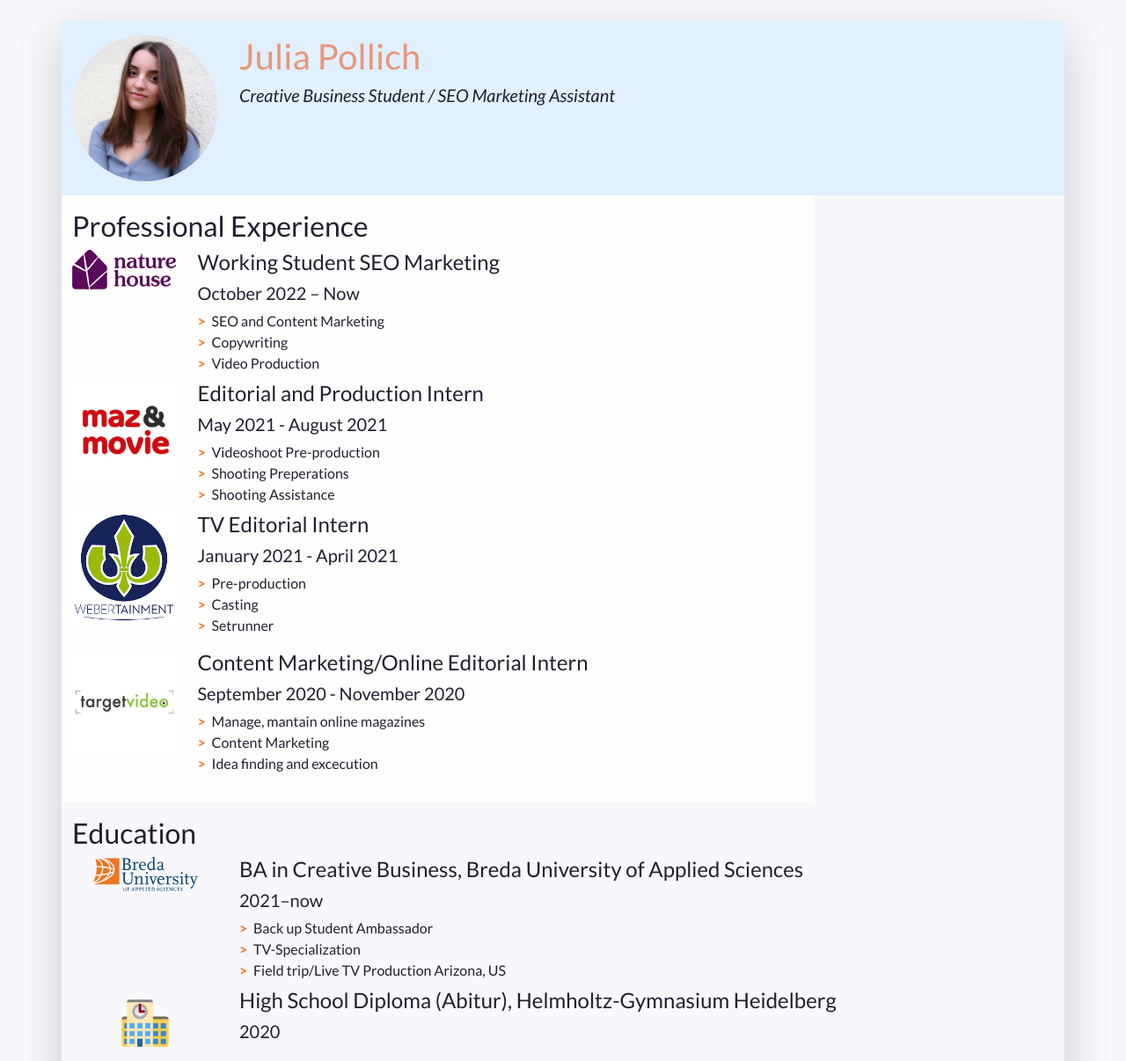
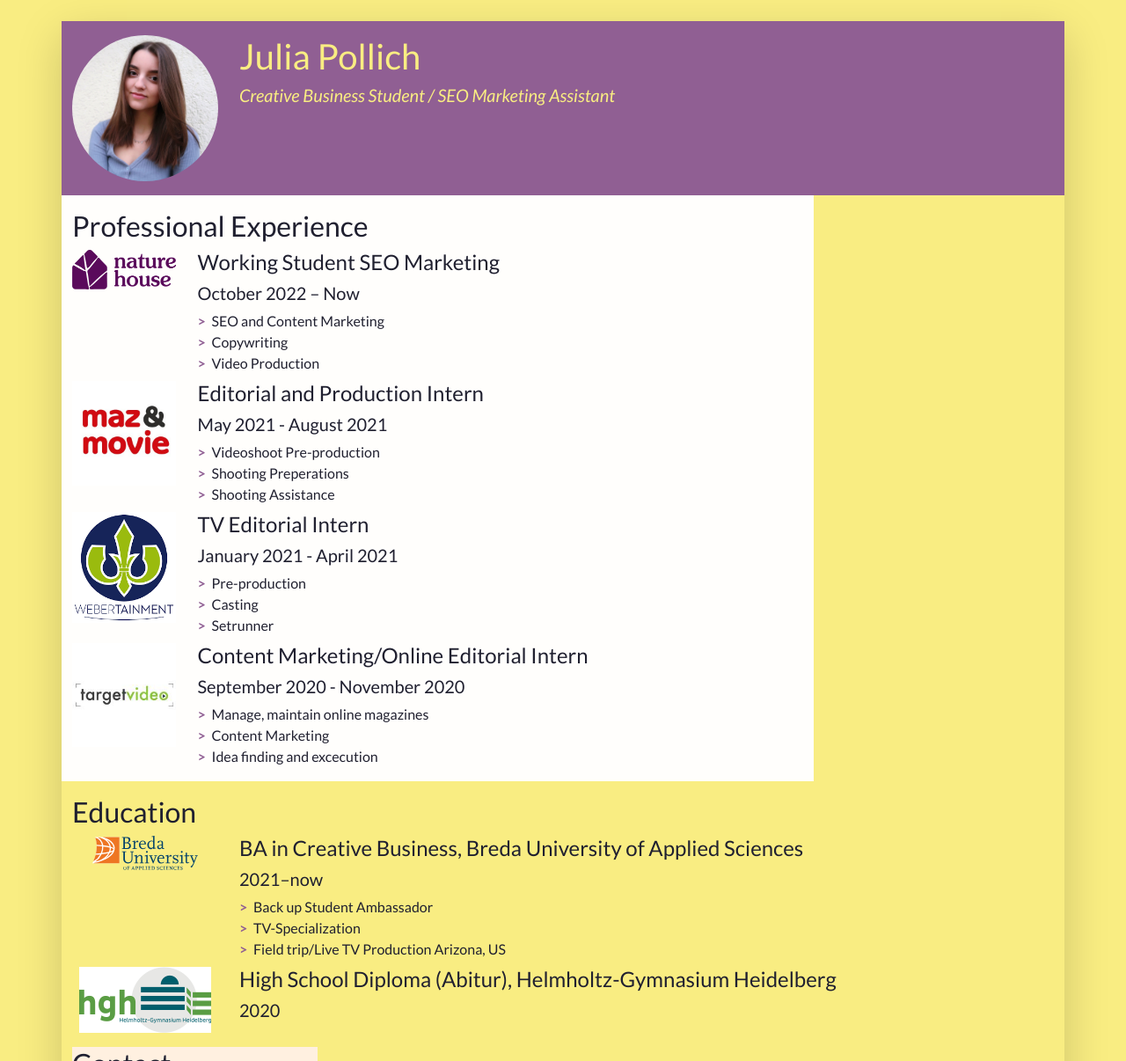
Before and after one commit to JuliaPollich/CV-Julia-Pollich, a plain HTML site: page index.html in a window 1280 px wide. Shown: the top 1206 px of the page at 88% size. Drawn offline with nearby package versions, Linux system fonts and the light colour scheme.

Commit message:
school image and color changes

```diff
--- a/css/styles.css
+++ b/css/styles.css
@@ -6,15 +6,15 @@
 /* Styles for the body */
 
 body {
-	font-family: Lato, "Open Sans", Roboto, "Segoe UI", "Helvetica Neue", Helvetica, Arial, sans-serif;
+	font-family: Lato, Cambria, 'Hoefler Text', 'Liberation Serif', Times, 'Times New Roman', 'serif';
 	color: #202030;
-	background-color: #f8f8fc;
+	background-color: #F9ED82;
 }
 
 /* Styles for custom classes in the document. (There are more, try to find them out!) */
 
 .resume-header {
-    background-color: #e0f0ff;
+    background-color: #905F93;
 }
 
 .resume-main {
@@ -36,7 +36,7 @@ body {
 }
 
 .biography-details li::before {
-	color: #EE7623;
+	color: #905F93;
 }
 
 .biography-details li, .skill-list li {
@@ -51,5 +51,5 @@ body {
 }
 
 .color-heading {
-	color:darksalmon;
+	color: #F9ED82;
 	}
--- a/index.html
+++ b/index.html
@@ -56,7 +56,7 @@
         -->
         <div class="col-12 col-sm-8 col-md-9 col-lg-10 my-3 header-content">
           <h1 class="color-heading">Julia Pollich</h1>
-          <h5 class="fst-italic tagline">Creative Business Student / SEO Marketing Assistant</h5>
+          <h5 class="fst-italic tagline color-heading">Creative Business Student / SEO Marketing Assistant</h5>
         </div>
       </header>
 
@@ -130,10 +130,7 @@
                     <li>Casting</li>
                     <li>Setrunner</li>
                   </ul>
-                </div>
-
-            </ul>
-			  </li>
+					   </div>
                    <li class="biography-item row mb-2">
                 <div class="logo-container col-3 col-sm-2 col-md-3 col-lg-2">
                 <!-- We're using a grid inside a grid so we can align logos and text -->
@@ -143,9 +140,9 @@
                   <h4>Content Marketing/Online Editorial Intern</h4>
                   <h5>September 2020 - November 2020</h5>
 					<ul class="biography-details list-unstyled">
-                    <li>Manage, mantain online magazines&nbsp; &nbsp;</li>
-                    <li>Content Marketing&nbsp;</li>
-                    <li>Idea finding and excecution&nbsp;</li>
+                    <li>Manage, maintain online magazines</li>
+                    <li>Content Marketing</li>
+                    <li>Idea finding and excecution</li>
                   </ul>
                 </div><!-- This entry doesn't have a list of achievements, but you can copy-paste the one from above -->
                 </div>
@@ -181,7 +178,7 @@
               <!-- 2nd item in education -->
               <li class="biography-item row mb-2">
                 <div class="logo-container col-3 col-sm-2 col-md-3 col-lg-2">
-                  <img class="biography-logo mw-100 d-block mx-auto" src="images/schools/school.svg" alt="School logo" width="80">
+                  <img class="biography-logo mw-100 d-block mx-auto" src="images/schools/logo-hgh.png" alt="School logo" width="150">
                 </div>
                 <div class="biography-contents col-9 col-sm-10 col-md-9 col-lg-10">
                   <h4>High School Diploma (Abitur), Helmholtz-Gymnasium Heidelberg</h4>
```
Also changed, not shown: images/schools/logo-hgh.png (added).
